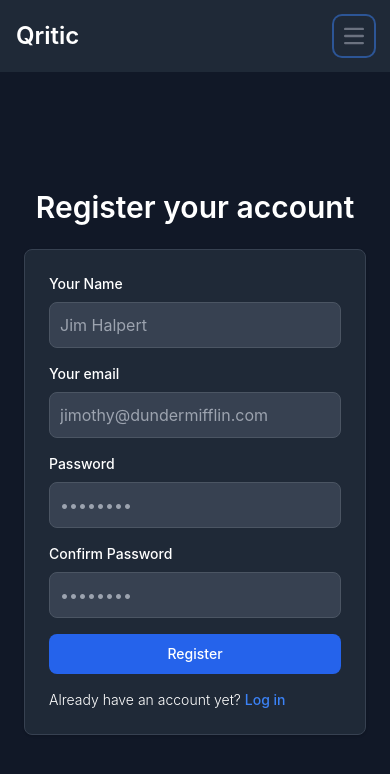
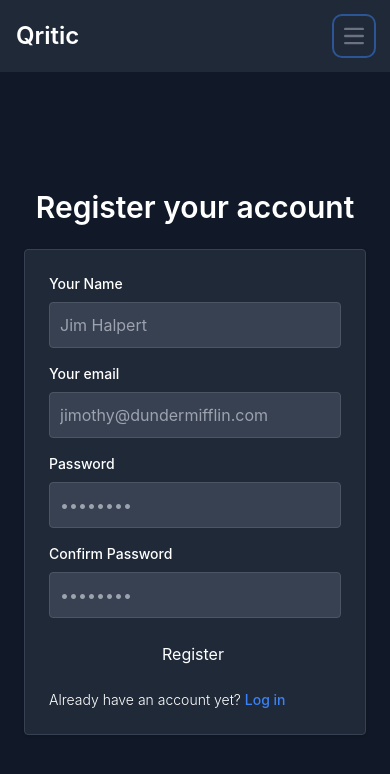
Before and after one commit to iamsid47/qritic, a React (Create React App) app in the folder frontend/: page /signup in a window 390 px wide. Shown: the top 774 px of the page. Built offline with nearby package versions, Linux system fonts and the light colour scheme.

Commit message:
add ui uniformity

```diff
--- a/frontend/src/App.js
+++ b/frontend/src/App.js
@@ -3,6 +3,7 @@ import { BrowserRouter, Routes, Route } from "react-router-dom";
 import Home from "./components/Pages/Home";
 import Login from "./components/Auth/Login";
 import Signup from "./components/Auth/Signup";
+import Dash from "./components/Dashboard/Dash";
 
 function App() {
   return (
@@ -11,6 +12,7 @@ function App() {
         <Route path="/" element={<Home />} />
         <Route path="/login" element={<Login />} />
         <Route path="/signup" element={<Signup />} />
+        <Route path="/dashboard" element={<Dash />} />
       </Routes>
     </BrowserRouter>
   );
--- a/frontend/src/components/Auth/Login.jsx
+++ b/frontend/src/components/Auth/Login.jsx
@@ -4,6 +4,7 @@ import axios from "axios";
 import { reqURL } from "../../constants";
 import { useAuth } from "./AuthContext";
 import { useNavigate } from "react-router-dom";
+import "../../Global.css";
 
 const Login = () => {
   const [email, setEmail] = useState("");
@@ -44,7 +45,7 @@ const Login = () => {
         >
           Log in to your account
         </a>
-        <div className="w-full rounded-lg shadow border md:mt-0 sm:max-w-md xl:p-0 bg-gray-800 border-gray-700">
+        <div className="w-full rounded shadow border md:mt-0 sm:max-w-md xl:p-0 bg-gray-800 border-gray-700">
           <div className="p-6 space-y-4 md:space-y-6 sm:p-8">
             <form onSubmit={handleSubmit} className="space-y-4 md:space-y-6">
               <div>
@@ -60,7 +61,7 @@ const Login = () => {
                   id="email"
                   value={email}
                   onChange={(e) => setEmail(e.target.value)}
-                  className="border sm:text-sm rounded-lg block w-full p-2.5 bg-gray-700 border-gray-600 placeholder-gray-400 text-white focus:ring-blue-500 focus:border-blue-500"
+                  className="border sm:text-sm rounded block w-full p-2.5 bg-gray-700 border-gray-600 placeholder-gray-400 text-white focus:ring-blue-500 focus:border-blue-500"
                   placeholder="name@company.com"
                   required=""
                 />
@@ -79,7 +80,7 @@ const Login = () => {
                   value={password}
                   onChange={(e) => setPassword(e.target.value)}
                   placeholder="••••••••"
-                  className="border sm:text-sm rounded-lg block w-full p-2.5 bg-gray-700 border-gray-600 placeholder-gray-400 text-white focus:ring-blue-500 focus:border-blue-500"
+                  className="border sm:text-sm rounded block w-full p-2.5 bg-gray-700 border-gray-600 placeholder-gray-400 text-white focus:ring-blue-500 focus:border-blue-500"
                   required=""
                 />
               </div>
@@ -91,10 +92,7 @@ const Login = () => {
                   Forgot password?
                 </a>
               </div>
-              <button
-                type="submit"
-                className="w-full text-white focus:ring-4 focus:outline-none font-medium rounded-lg text-sm px-5 py-2.5 text-center bg-blue-600 hover:bg-blue-700 focus:ring-blue-800"
-              >
+              <button type="submit" className="w-full primarybtn">
                 Sign in
               </button>
               <p className="text-sm font-light text-white">
--- a/frontend/src/components/Auth/Signup.jsx
+++ b/frontend/src/components/Auth/Signup.jsx
@@ -1,6 +1,7 @@
 import React from "react";
 import Navbar from "../Common/Navbar";
 import { useAuth } from "./AuthContext";
+import "../../Global.css";
 
 const Signup = () => {
   const { user } = useAuth();
@@ -15,7 +16,7 @@ const Signup = () => {
         >
           Register your account
         </a>
-        <div className="w-full  rounded-lg shadow border md:mt-0 sm:max-w-md xl:p-0 bg-gray-800 border-gray-700">
+        <div className="w-full  rounded shadow border md:mt-0 sm:max-w-md xl:p-0 bg-gray-800 border-gray-700">
           <div className="p-6 space-y-4 md:space-y-6 sm:p-8">
             <form className="space-y-4 md:space-y-6" onSubmit={<></>}>
               <div>
@@ -29,7 +30,7 @@ const Signup = () => {
                   type="text"
                   name="name"
                   id="name"
-                  className=" border   sm:text-sm rounded-lg   block w-full p-2.5 bg-gray-700 border-gray-600 placeholder-gray-400 text-white focus:ring-blue-500 focus:border-blue-500"
+                  className=" border   sm:text-sm rounded   block w-full p-2.5 bg-gray-700 border-gray-600 placeholder-gray-400 text-white focus:ring-blue-500 focus:border-blue-500"
                   placeholder="Jim Halpert"
                   required=""
                 />
@@ -45,7 +46,7 @@ const Signup = () => {
                   type="email"
                   name="email"
                   id="email"
-                  className=" border   sm:text-sm rounded-lg   block w-full p-2.5 bg-gray-700 border-gray-600 placeholder-gray-400 text-white focus:ring-blue-500 focus:border-blue-500"
+                  className=" border   sm:text-sm rounded   block w-full p-2.5 bg-gray-700 border-gray-600 placeholder-gray-400 text-white focus:ring-blue-500 focus:border-blue-500"
                   placeholder="jimothy@dundermifflin.com"
                   required=""
                 />
@@ -62,7 +63,7 @@ const Signup = () => {
                   name="password"
                   id="password"
                   placeholder="••••••••"
-                  className=" border  sm:text-sm rounded-lg  block w-full p-2.5 bg-gray-700 border-gray-600 placeholder-gray-400 text-white focus:ring-blue-500 focus:border-blue-500"
+                  className=" border  sm:text-sm rounded  block w-full p-2.5 bg-gray-700 border-gray-600 placeholder-gray-400 text-white focus:ring-blue-500 focus:border-blue-500"
                   required=""
                 />
               </div>
@@ -78,14 +79,11 @@ const Signup = () => {
                   name="cpassword"
                   id="cpassword"
                   placeholder="••••••••"
-                  className=" border  sm:text-sm rounded-lg  block w-full p-2.5 bg-gray-700 border-gray-600 placeholder-gray-400 text-white focus:ring-blue-500 focus:border-blue-500"
+                  className=" border  sm:text-sm rounded  block w-full p-2.5 bg-gray-700 border-gray-600 placeholder-gray-400 text-white focus:ring-blue-500 focus:border-blue-500"
                   required=""
                 />
               </div>
-              <button
-                type="submit"
-                className="w-full text-white focus:ring-4 focus:outline-none  font-medium rounded-lg text-sm px-5 py-2.5 text-center bg-blue-600 hover:bg-blue-700 focus:ring-blue-800"
-              >
+              <button type="submit" className="w-full primarybtn">
                 Register
               </button>
               <p className="text-sm font-light text-white">
--- /dev/null
+++ b/frontend/src/components/Dashboard/Dash.jsx
@@ -0,0 +1,39 @@
+import React from "react";
+import Navbar from "../Common/Navbar";
+import { useAuth } from "../Auth/AuthContext";
+import { useNavigate } from "react-router-dom";
+
+const Dash = () => {
+  const { user, logout } = useAuth();
+
+  const navigate = useNavigate();
+
+  const handleLogout = () => {
+    logout();
+    navigate("/");
+  };
+  return (
+    <div className="">
+      <Navbar />
+      <p className="text-center text-8xl py-4">Dashboard</p>
+      <br />
+      {user ? (
+        <>
+          <p>{user.userEmail}</p>
+          <p>{user.userCompany}</p>
+          <p>{user.userName}</p>
+          <button
+            className="px-4 py-2 bg-blue-600 rounded-xl text-white"
+            onClick={handleLogout}
+          >
+            Logout
+          </button>
+        </>
+      ) : (
+        <p>You are not logged in.</p>
+      )}
+    </div>
+  );
+};
+
+export default Dash;
--- a/frontend/src/components/Pages/Home.jsx
+++ b/frontend/src/components/Pages/Home.jsx
@@ -1,33 +1,11 @@
 import React from "react";
 import Navbar from "../Common/Navbar";
-import { useAuth } from "../Auth/AuthContext";
 
 const Home = () => {
-  const { user, logout } = useAuth();
-
-  const handleLogout = () => {
-    logout();
-  };
   return (
     <div className="">
       <Navbar />
       <p className="text-center text-8xl py-4">HomePage</p>
-      <br />
-      {user ? (
-        <>
-          <p>{user.userEmail}</p>
-          <p>{user.userCompany}</p>
-          <p>{user.userName}</p>
-          <button
-            className="px-4 py-2 bg-blue-600 rounded-xl text-white"
-            onClick={handleLogout}
-          >
-            Logout
-          </button>
-        </>
-      ) : (
-        <p>You are not logged in.</p>
-      )}
     </div>
   );
 };
```
